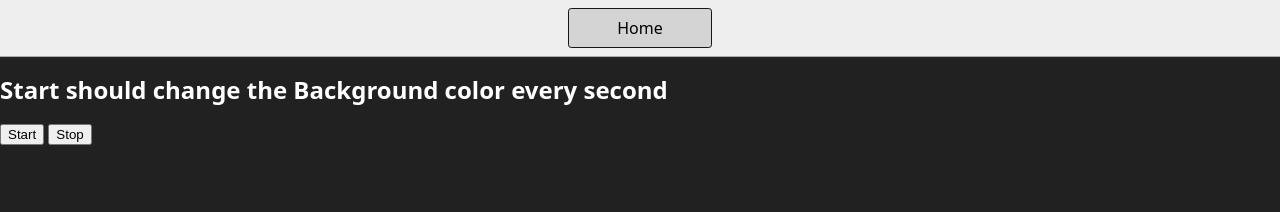
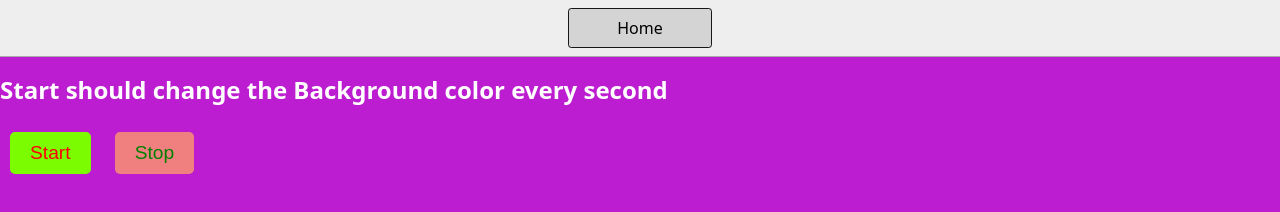
Before and after one commit to jun447/JS_Practices, a plain HTML site: page dom_projects/6-unlimitedColors/index.html in a window 1280 px wide. Both pictures are taken after a click on the button "Start". Drawn offline with Linux system fonts and the light colour scheme; files that its build step writes are made by us from their sources.

Commit message:
Random Background Color changer

```diff
--- a/dom_projects/6-unlimitedColors/index.html
+++ b/dom_projects/6-unlimitedColors/index.html
@@ -4,9 +4,28 @@
     <meta charset="UTF-8" />
     <meta name="viewport" content="width=device-width, initial-scale=1.0" />
     <meta http-equiv="X-UA-Compatible" content="ie=edge" />
-    <title>Number Guessing Game</title>
-    <link rel="stylesheet" href="style.css" />
+    <title>Random Color Changer</title>
     <link rel="stylesheet" href="../styles.css" />
+    <style>
+      .btn{
+
+        color: #212121;
+        padding: 10px 20px;
+        border-radius: 5px;
+        border: none;
+        font-size: 1.2rem;
+        cursor: pointer;
+        margin: 10px;
+      }
+      .strt{
+        background-color: lawngreen;
+        color: red;
+      }
+      .stp{
+        background-color: lightcoral;
+        color: green;
+      }
+    </style>
   </head>
   <body style="background-color: #212121; color: #fff">
     <nav>
@@ -14,8 +33,8 @@
     </nav>
 
     <h1>Start should change the Background color every second</h1>
-    <button id="start">Start</button>
-    <button id="stop">Stop</button>
+    <button class="btn strt" id="start">Start</button>
+    <button class="btn stp" id="stop">Stop</button>
     <script src="index.js"></script>
   </body>
 </html>
--- a/dom_projects/6-unlimitedColors/index.js
+++ b/dom_projects/6-unlimitedColors/index.js
@@ -0,0 +1,18 @@
+
+const btn_strt = document.querySelector('#start')
+const btn_stop = document.querySelector('#stop')
+
+let intervalId = null
+btn_strt.addEventListener('click',function () {
+    intervalId = setInterval(function () {
+        // random color generator
+        const randomColor = Math.floor(Math.random()*16777215).toString(16)
+        document.body.style.backgroundColor = '#'+randomColor
+        console.log('start Clicked')
+    },1000)
+})
+
+btn_stop.addEventListener('click',function () {
+    clearInterval(intervalId)
+    console.log('stop Clicked')
+})
```
